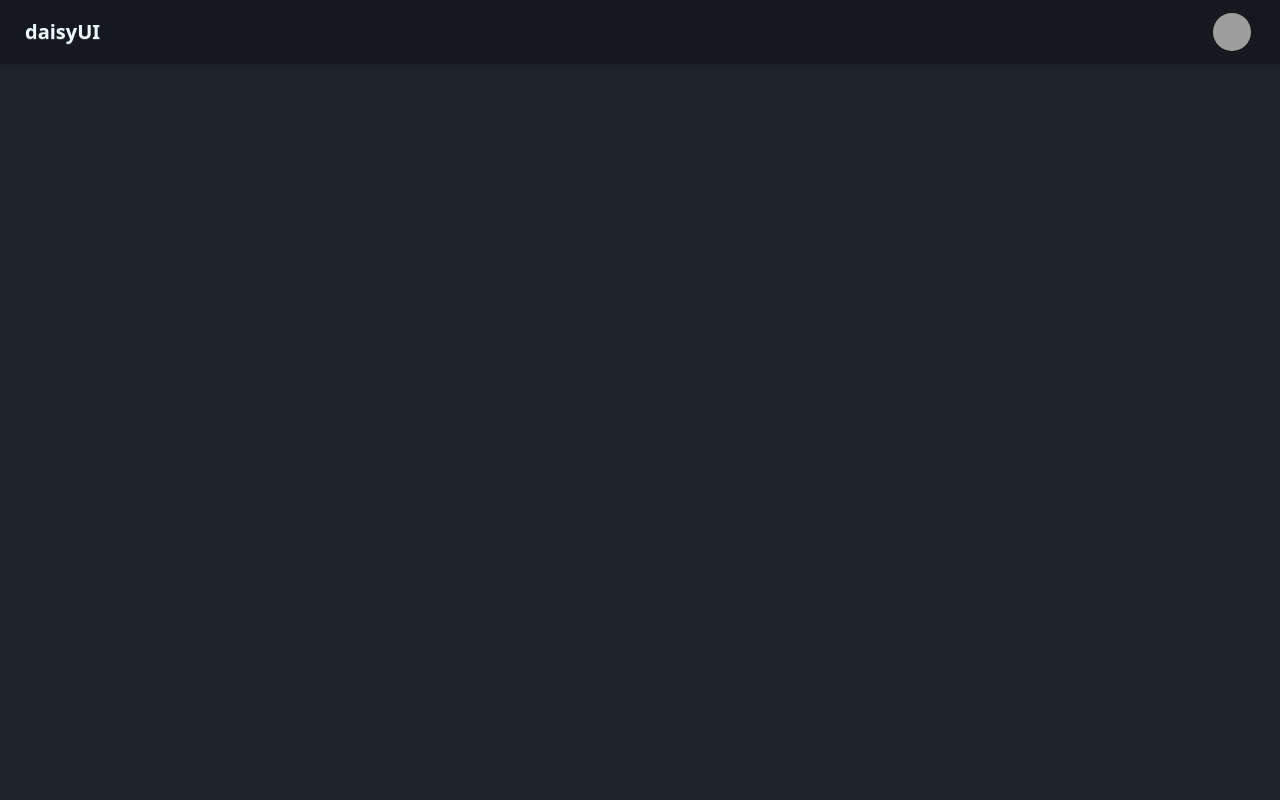
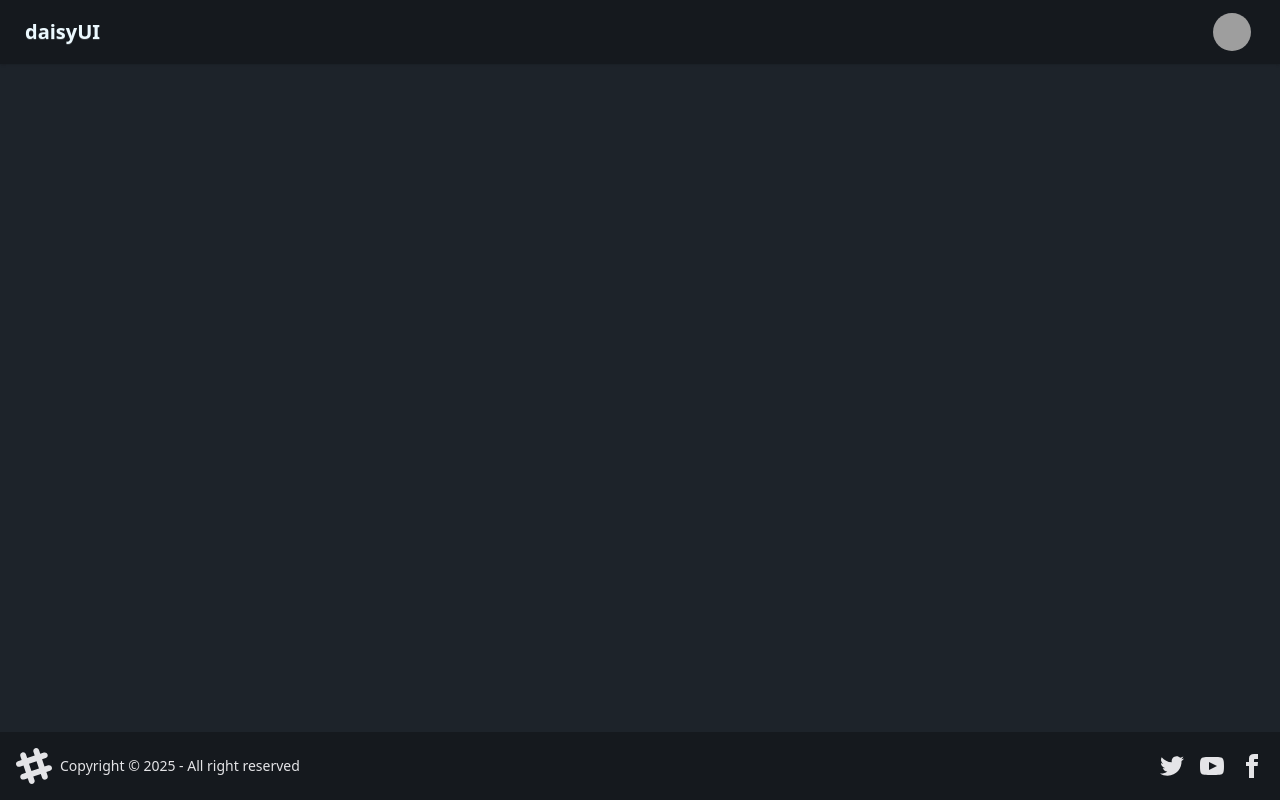
Before and after one commit to DeveloperTiwariji/DevTinder-Web, a React (Vite) app: page / in a window 1280 px wide. Built offline with nearby package versions, Linux system fonts and the light colour scheme; grey boxes are pictures that could not be loaded.

Commit message:
Routing Navbar and Footer

```diff
--- a/package.json
+++ b/package.json
@@ -12,7 +12,8 @@
   "dependencies": {
     "@tailwindcss/vite": "^4.0.14",
     "react": "^19.0.0",
-    "react-dom": "^19.0.0"
+    "react-dom": "^19.0.0",
+    "react-router-dom": "^7.3.0"
   },
   "devDependencies": {
     "@eslint/js": "^9.21.0",
--- a/src/App.jsx
+++ b/src/App.jsx
@@ -1,36 +1,21 @@
+import { BrowserRouter, Route, Routes } from "react-router-dom"
+import Navbar from "./NavBar"
+import Login from "./Login"
+import Profile from "./Profile"
+import Body from "./Body"
 
 function App() {
 
   return (
     <>
-   <div className="navbar bg-base-300 shadow-sm">
-  <div className="flex-1">
-    <a className="btn btn-ghost text-xl">daisyUI</a>
-  </div>
-  <div className="flex gap-2">
-    <div className="dropdown dropdown-end mx-5">
-      <div tabIndex={0} role="button" className="btn btn-ghost btn-circle avatar">
-        <div className="w-10 rounded-full">
-          <img
-            alt="Tailwind CSS Navbar component"
-            src="https://img.daisyui.com/images/stock/photo-1534528741775-53994a69daeb.webp" />
-        </div>
-      </div>
-      <ul
-        tabIndex={0}
-        className="menu menu-sm dropdown-content bg-base-100 rounded-box z-1 mt-3 w-52 p-2 shadow">
-        <li>
-          <a className="justify-between">
-            Profile
-            <span className="badge">New</span>
-          </a>
-        </li>
-        <li><a>Settings</a></li>
-        <li><a>Logout</a></li>
-      </ul>
-    </div>
-  </div>
-</div>
+    <BrowserRouter basename="/">
+    <Routes>
+      <Route path="/" element={<Body />}>
+      <Route path="/login" element={<Login />} />
+      <Route path="profile" element={<Profile />} />
+      </Route>
+    </Routes>
+    </BrowserRouter>
     </>
   )
 }
--- /dev/null
+++ b/src/Body.jsx
@@ -0,0 +1,15 @@
+import { Outlet } from "react-router-dom";
+import Navbar from "./NavBar"
+import Footer from "./Footer";
+
+const Body = ()=>{
+    return(
+        <>
+        <Navbar />
+        <Outlet />
+        <Footer />
+        </>
+    )
+}
+
+export default Body;
--- /dev/null
+++ b/src/Footer.jsx
@@ -0,0 +1,59 @@
+const Footer = ()=>{
+    return(
+        <>
+        <footer className="footer sm:footer-horizontal bg-base-300 text-neutral-content items-center p-4 fixed bottom-0">
+  <aside className="grid-flow-col items-center">
+    <svg
+      width="36"
+      height="36"
+      viewBox="0 0 24 24"
+      xmlns="http://www.w3.org/2000/svg"
+      fillRule="evenodd"
+      clipRule="evenodd"
+      className="fill-current">
+      <path
+        d="M22.672 15.226l-2.432.811.841 2.515c.33 1.019-.209 2.127-1.23 2.456-1.15.325-2.148-.321-2.463-1.226l-.84-2.518-5.013 1.677.84 2.517c.391 1.203-.434 2.542-1.831 2.542-.88 0-1.601-.564-1.86-1.314l-.842-2.516-2.431.809c-1.135.328-2.145-.317-2.463-1.229-.329-1.018.211-2.127 1.231-2.456l2.432-.809-1.621-4.823-2.432.808c-1.355.384-2.558-.59-2.558-1.839 0-.817.509-1.582 1.327-1.846l2.433-.809-.842-2.515c-.33-1.02.211-2.129 1.232-2.458 1.02-.329 2.13.209 2.461 1.229l.842 2.515 5.011-1.677-.839-2.517c-.403-1.238.484-2.553 1.843-2.553.819 0 1.585.509 1.85 1.326l.841 2.517 2.431-.81c1.02-.33 2.131.211 2.461 1.229.332 1.018-.21 2.126-1.23 2.456l-2.433.809 1.622 4.823 2.433-.809c1.242-.401 2.557.484 2.557 1.838 0 .819-.51 1.583-1.328 1.847m-8.992-6.428l-5.01 1.675 1.619 4.828 5.011-1.674-1.62-4.829z"></path>
+    </svg>
+    <p>Copyright © {new Date().getFullYear()} - All right reserved</p>
+  </aside>
+  <nav className="grid-flow-col gap-4 md:place-self-center md:justify-self-end">
+    <a>
+      <svg
+        xmlns="http://www.w3.org/2000/svg"
+        width="24"
+        height="24"
+        viewBox="0 0 24 24"
+        className="fill-current">
+        <path
+          d="M24 4.557c-.883.392-1.832.656-2.828.775 1.017-.609 1.798-1.574 2.165-2.724-.951.564-2.005.974-3.127 1.195-.897-.957-2.178-1.555-3.594-1.555-3.179 0-5.515 2.966-4.797 6.045-4.091-.205-7.719-2.165-10.148-5.144-1.29 2.213-.669 5.108 1.523 6.574-.806-.026-1.566-.247-2.229-.616-.054 2.281 1.581 4.415 3.949 4.89-.693.188-1.452.232-2.224.084.626 1.956 2.444 3.379 4.6 3.419-2.07 1.623-4.678 2.348-7.29 2.04 2.179 1.397 4.768 2.212 7.548 2.212 9.142 0 14.307-7.721 13.995-14.646.962-.695 1.797-1.562 2.457-2.549z"></path>
+      </svg>
+    </a>
+    <a>
+      <svg
+        xmlns="http://www.w3.org/2000/svg"
+        width="24"
+        height="24"
+        viewBox="0 0 24 24"
+        className="fill-current">
+        <path
+          d="M19.615 3.184c-3.604-.246-11.631-.245-15.23 0-3.897.266-4.356 2.62-4.385 8.816.029 6.185.484 8.549 4.385 8.816 3.6.245 11.626.246 15.23 0 3.897-.266 4.356-2.62 4.385-8.816-.029-6.185-.484-8.549-4.385-8.816zm-10.615 12.816v-8l8 3.993-8 4.007z"></path>
+      </svg>
+    </a>
+    <a>
+      <svg
+        xmlns="http://www.w3.org/2000/svg"
+        width="24"
+        height="24"
+        viewBox="0 0 24 24"
+        className="fill-current">
+        <path
+          d="M9 8h-3v4h3v12h5v-12h3.642l.358-4h-4v-1.667c0-.955.192-1.333 1.115-1.333h2.885v-5h-3.808c-3.596 0-5.192 1.583-5.192 4.615v3.385z"></path>
+      </svg>
+    </a>
+  </nav>
+</footer>
+        </>
+    )
+}
+
+export default Footer;
--- /dev/null
+++ b/src/Login.jsx
@@ -0,0 +1,10 @@
+const Login = ()=>{
+    return (
+        <>
+        <div>Login</div>
+        </>
+    )
+}
+
+
+export default Login;
--- /dev/null
+++ b/src/NavBar.jsx
@@ -0,0 +1,37 @@
+const Navbar = ()=>{
+    return (
+        <>
+         <div className="navbar bg-base-300 shadow-sm">
+  <div className="flex-1">
+    <a className="btn btn-ghost text-xl">daisyUI</a>
+  </div>
+  <div className="flex gap-2">
+    <div className="dropdown dropdown-end mx-5">
+      <div tabIndex={0} role="button" className="btn btn-ghost btn-circle avatar">
+        <div className="w-10 rounded-full">
+          <img
+            alt="Tailwind CSS Navbar component"
+            src="https://img.daisyui.com/images/stock/photo-1534528741775-53994a69daeb.webp" />
+        </div>
+      </div>
+      <ul
+        tabIndex={0}
+        className="menu menu-sm dropdown-content bg-base-100 rounded-box z-1 mt-3 w-52 p-2 shadow">
+        <li>
+          <a className="justify-between">
+            Profile
+            <span className="badge">New</span>
+          </a>
+        </li>
+        <li><a>Settings</a></li>
+        <li><a>Logout</a></li>
+      </ul>
+    </div>
+  </div>
+</div>
+        </>
+    )
+}
+
+
+export default Navbar;
--- /dev/null
+++ b/src/Profile.jsx
@@ -0,0 +1,10 @@
+const Profile = ()=>{
+    return(
+        <>
+        <div>Profile</div>
+        </>
+    )
+}
+
+
+export default Profile;
```
Also changed, not shown: 1 other file (tests, documents, lock files or other folders).
